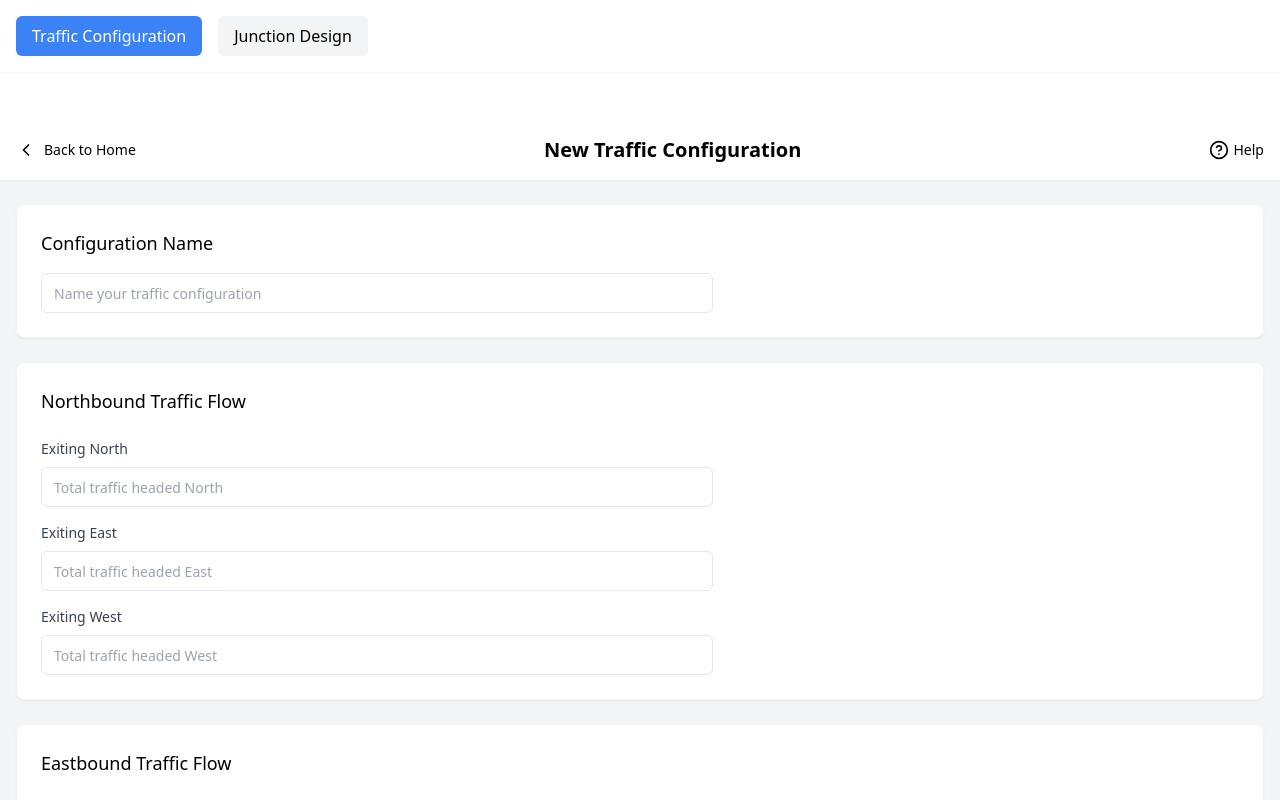
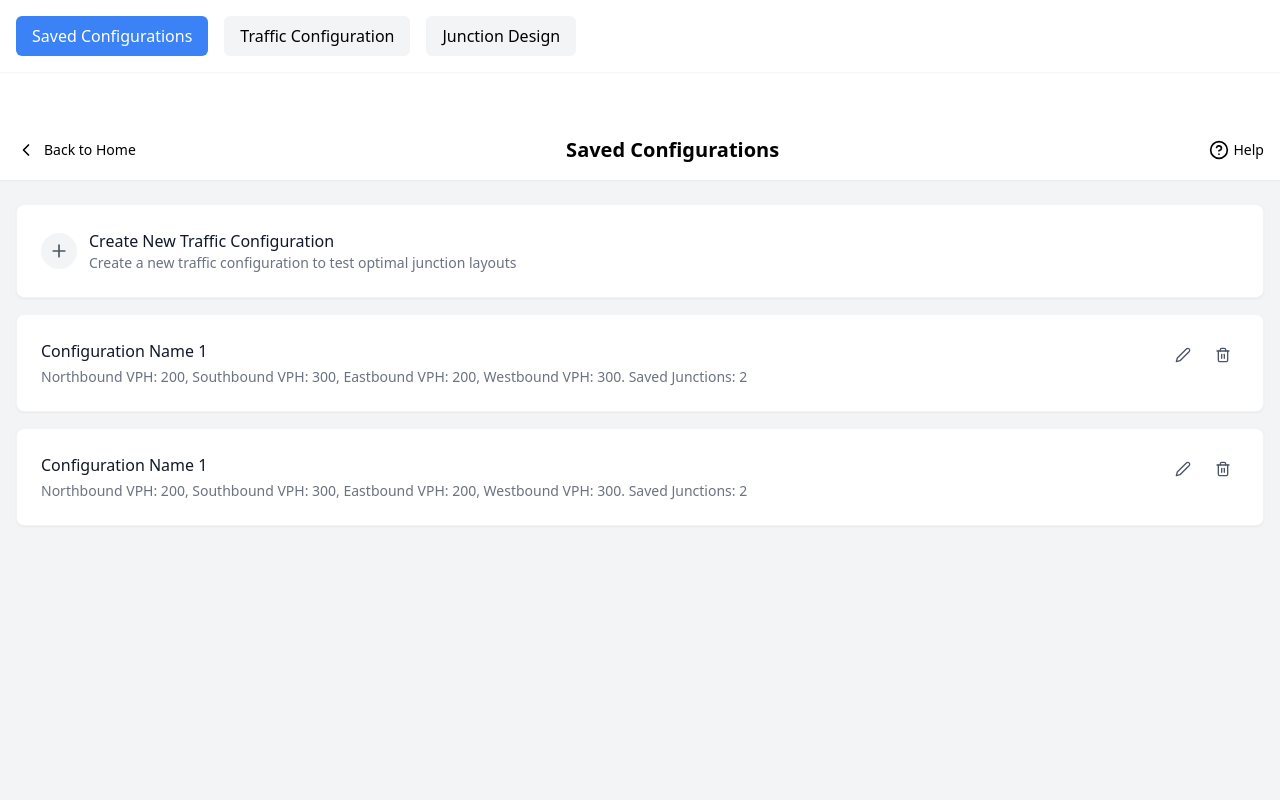
Before and after one commit to dev-patel3/traffic-project, a React (Create React App) app in the folder frontend/: page / in a window 1280 px wide. Shown: the top 800 px of the page. Built offline with nearby package versions, Linux system fonts and the light colour scheme; no server answers.

Commit message:
added saved congigurations page

```diff
--- a/frontend/src/App.js
+++ b/frontend/src/App.js
@@ -2,10 +2,11 @@ import { useState, useEffect } from 'react';
 import axios from 'axios';
 import JunctionDesign from './components/JunctionDesign/JunctionDesign';
 import TrafficConfigPage from './components/JunctionDesign/TrafficConfigPage';
+import SavedConfigurations from './components/JunctionDesign/SavedConfigurations';
 
 function App() {
   const [message, setMessage] = useState('');
-  const [currentPage, setCurrentPage] = useState('traffic');
+  const [currentPage, setCurrentPage] = useState('saved');
 
   useEffect(() => {
     axios.get('http://localhost:5000/api/test')
@@ -17,6 +18,16 @@ function App() {
       {/* Navigation */}
       <div className="bg-white shadow-sm mb-4">
         <div className="max-w-7xl mx-auto px-4 py-4 flex gap-4">
+          <button
+            onClick={() => setCurrentPage('saved')}
+            className={`px-4 py-2 rounded-md ${
+              currentPage === 'saved'
+                ? 'bg-blue-500 text-white'
+                : 'bg-gray-100 hover:bg-gray-200'
+            }`}
+          >
+            Saved Configurations
+          </button>
           <button
             onClick={() => setCurrentPage('traffic')}
             className={`px-4 py-2 rounded-md ${
@@ -46,7 +57,9 @@ function App() {
       </div>
 
       {/* Main content */}
-      {currentPage === 'traffic' ? <TrafficConfigPage /> : <JunctionDesign />}
+      {currentPage === 'saved' && <SavedConfigurations />}
+      {currentPage === 'traffic' && <TrafficConfigPage />}
+      {currentPage === 'junction' && <JunctionDesign />}
     </div>
   );
 }
--- /dev/null
+++ b/frontend/src/components/JunctionDesign/SavedConfigurations.jsx
@@ -0,0 +1,75 @@
+import React from 'react';
+import { ChevronLeft, HelpCircle, Plus, Edit2, Trash2 } from 'lucide-react';
+import { Card } from '../ui/card';
+
+const SavedConfigurations = () => {
+  const configurations = [
+    {
+      id: 1,
+      name: 'Configuration Name 1',
+      details: 'Northbound VPH: 200, Southbound VPH: 300, Eastbound VPH: 200, Westbound VPH: 300. Saved Junctions: 2'
+    },
+    {
+      id: 2,
+      name: 'Configuration Name 1',
+      details: 'Northbound VPH: 200, Southbound VPH: 300, Eastbound VPH: 200, Westbound VPH: 300. Saved Junctions: 2'
+    }
+  ];
+
+  return (
+    <div className="min-h-screen bg-gray-100">
+      <header className="bg-white shadow-sm">
+        <div className="max-w-7xl mx-auto px-4 py-4 flex items-center justify-between">
+          <div className="flex items-center space-x-2">
+            <ChevronLeft className="h-5 w-5" />
+            <span className="text-sm font-medium">Back to Home</span>
+          </div>
+          <h1 className="text-xl font-semibold">Saved Configurations</h1>
+          <div className="flex items-center space-x-1">
+            <HelpCircle className="h-5 w-5" />
+            <span className="text-sm">Help</span>
+          </div>
+        </div>
+      </header>
+
+      <main className="max-w-7xl mx-auto px-4 py-6">
+        <div className="space-y-4">
+          {/* Create New Button */}
+          <Card className="p-6 shadow-sm bg-white border-gray-100 hover:bg-gray-50 cursor-pointer">
+            <div className="flex items-center space-x-3">
+              <div className="rounded-full bg-gray-100 p-2">
+                <Plus className="h-5 w-5 text-gray-600" />
+              </div>
+              <div>
+                <h3 className="font-medium text-gray-900">Create New Traffic Configuration</h3>
+                <p className="text-sm text-gray-500">Create a new traffic configuration to test optimal junction layouts</p>
+              </div>
+            </div>
+          </Card>
+
+          {/* Saved Configurations */}
+          {configurations.map((config) => (
+            <Card key={config.id} className="p-6 shadow-sm bg-white border-gray-100">
+              <div className="flex justify-between items-start">
+                <div className="space-y-1">
+                  <h3 className="font-medium text-gray-900">{config.name}</h3>
+                  <p className="text-sm text-gray-500">{config.details}</p>
+                </div>
+                <div className="flex space-x-2">
+                  <button className="p-2 hover:bg-gray-100 rounded-full">
+                    <Edit2 className="h-4 w-4 text-gray-600" />
+                  </button>
+                  <button className="p-2 hover:bg-gray-100 rounded-full">
+                    <Trash2 className="h-4 w-4 text-gray-600" />
+                  </button>
+                </div>
+              </div>
+            </Card>
+          ))}
+        </div>
+      </main>
+    </div>
+  );
+};
+
+export default SavedConfigurations;
```
